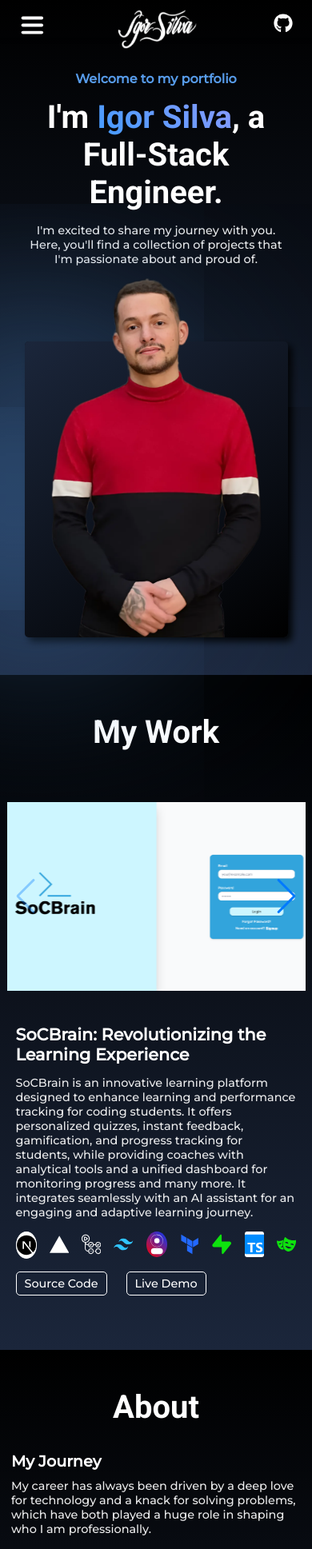
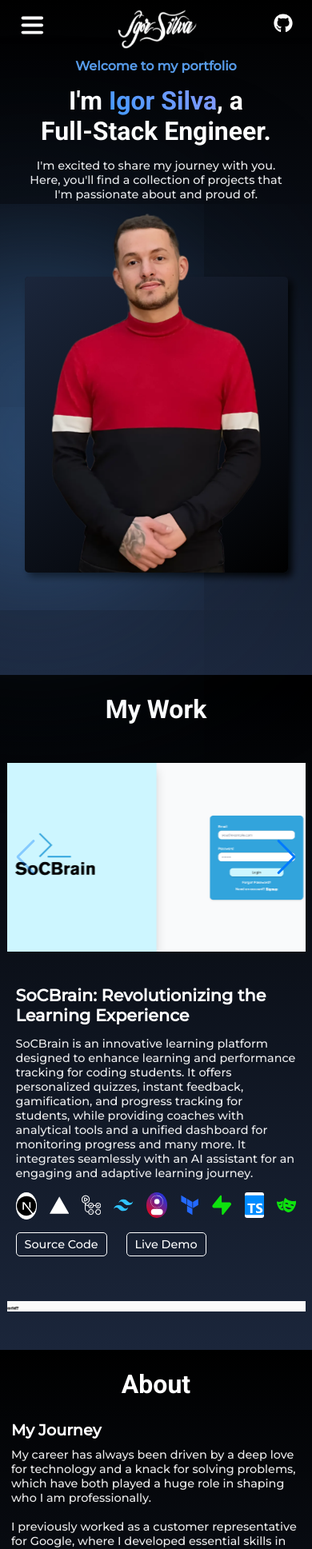
Before and after one commit to IgorSilva0/my-portfolio, a Next.js app: page / in a window 390 px wide. Shown: the top 1937 px of the page at 80% size. Built offline with nearby package versions, Linux system fonts and the light colour scheme.

Commit message:
Mobile version updated, fixing sections sizes

```diff
--- a/app/components/about/styles.module.scss
+++ b/app/components/about/styles.module.scss
@@ -2,7 +2,6 @@
 @import '../../styles//breakpoints';
 
 .about {
-    flex-grow: 1;
     display: flex;
     align-items: center;
     justify-content: center;
@@ -48,7 +47,7 @@
 
     @include xs {
         font-size: 1.2rem;
-        margin: 0 10px;
+        margin: 10px 10px;
     }
 }
 
@@ -59,5 +58,6 @@
 
     @include xs {
         font-size: $body-mobile-text-size;
+        margin-bottom: 1.5rem;
     }
 }
--- a/app/components/contact/styles.module.scss
+++ b/app/components/contact/styles.module.scss
@@ -60,6 +60,10 @@
 .info h1 {
     margin-top: 0;
     margin-bottom: 3rem;
+
+    @include xs {
+        font-size: 1.4rem;
+    }
 }
 
 .info p {
--- a/app/components/stack/styles.module.scss
+++ b/app/components/stack/styles.module.scss
@@ -11,10 +11,11 @@
 
     // box-shadow: 0 3px 5px #000000;
     @include xs {
-        margin-top: 0;
+        margin: 0;
         padding: 0;
         width: 80dvw;
         height: 45px;
+
     }
 }
 
@@ -80,6 +81,10 @@
     color: #008cff;
     background-color: #ffffff;
     border-radius: 3px;
+
+    @include xs {
+        background-color: transparent;
+    }
 }
 
 .SiPlaywright {
--- a/app/styles/styles.module.scss
+++ b/app/styles/styles.module.scss
@@ -50,6 +50,7 @@
 
     @include xs {
         flex-direction: column;
+        justify-content: flex-start;
         gap: 3rem;
     }
 }
@@ -91,7 +92,7 @@
     margin: 15px 0;
 
     @include xs {
-        font-size: 2.5rem;
+        font-size: 2rem;
     }
 }
 
@@ -126,6 +127,10 @@
     background: linear-gradient(145deg, #1B263B, #000000);
     box-shadow: -150px 0px 300px #579be983, 5px 5px 10px #000000;
     margin-bottom: 2rem;
+
+    @include xs {
+        margin-bottom: 0;
+    }
 }
 
 .img {
@@ -217,6 +222,10 @@
 .projectsIntro {
     margin: 2rem;
     align-self: center;
+
+    @include xs {
+        margin: 1rem;
+    }
 }
 
 .projectsTitle {
@@ -224,6 +233,11 @@
     font-size: $section-title-size;
     margin: 0;
     margin-top: $section-title-mt;
+
+    @include xs {
+        margin-top: 0.5rem;
+        font-size: 2rem;
+    }
 }
 
 .projects {
@@ -270,6 +284,10 @@
 .aboutIntro {
     margin: 2rem;
     align-self: center;
+
+    @include xs {
+        margin: 1rem;
+    }
 }
 
 .aboutTitle {
@@ -277,12 +295,21 @@
     font-size: $section-title-size;
     margin: 0;
     margin-top: $section-title-mt;
+
+    @include xs {
+        margin-top: 0.5rem;
+        font-size: 2rem;
+    }
 }
 
 // Contact Section
 .contactIntro {
     margin: 2rem;
     align-self: center;
+
+    @include xs {
+        margin: 1rem;
+    }
 }
 
 .contactTitle {
@@ -290,4 +317,9 @@
     font-size: $section-title-size;
     margin: 0;
     margin-top: $section-title-mt;
+
+    @include xs {
+        margin-top: 0.5rem;
+        font-size: 2rem;
+    }
 }
```
